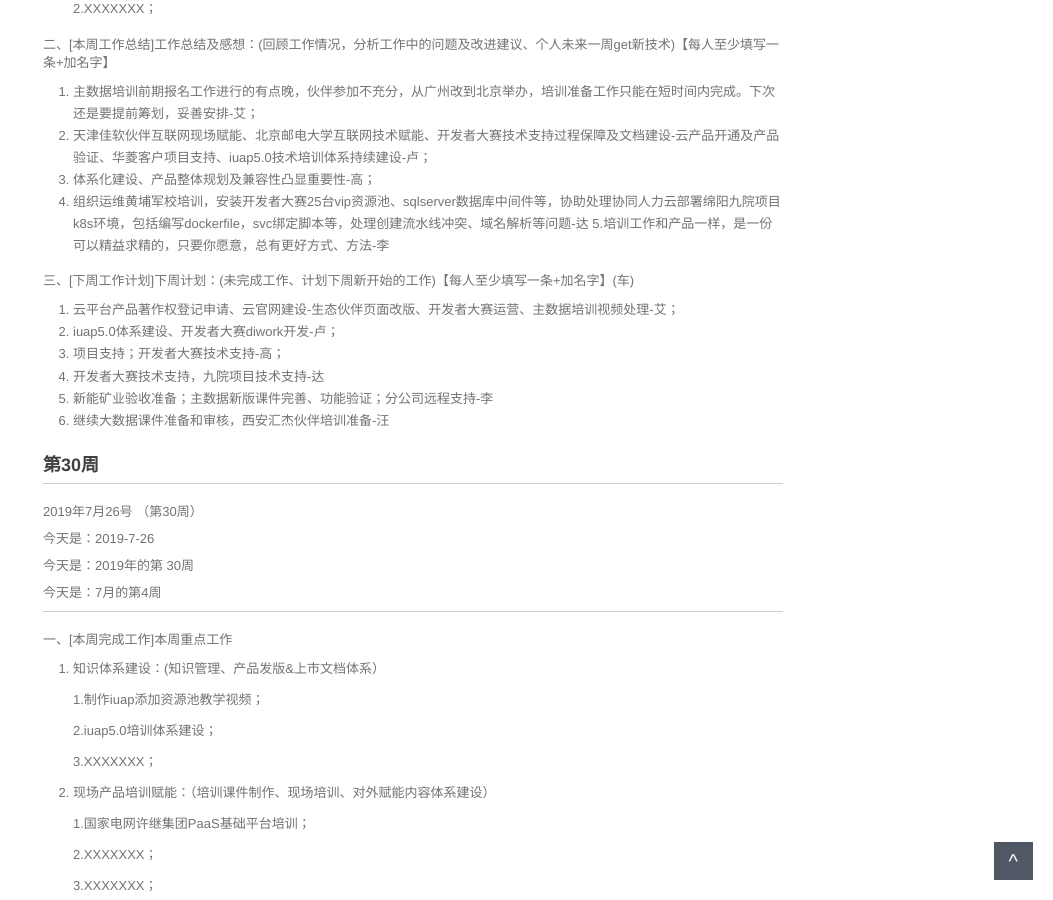
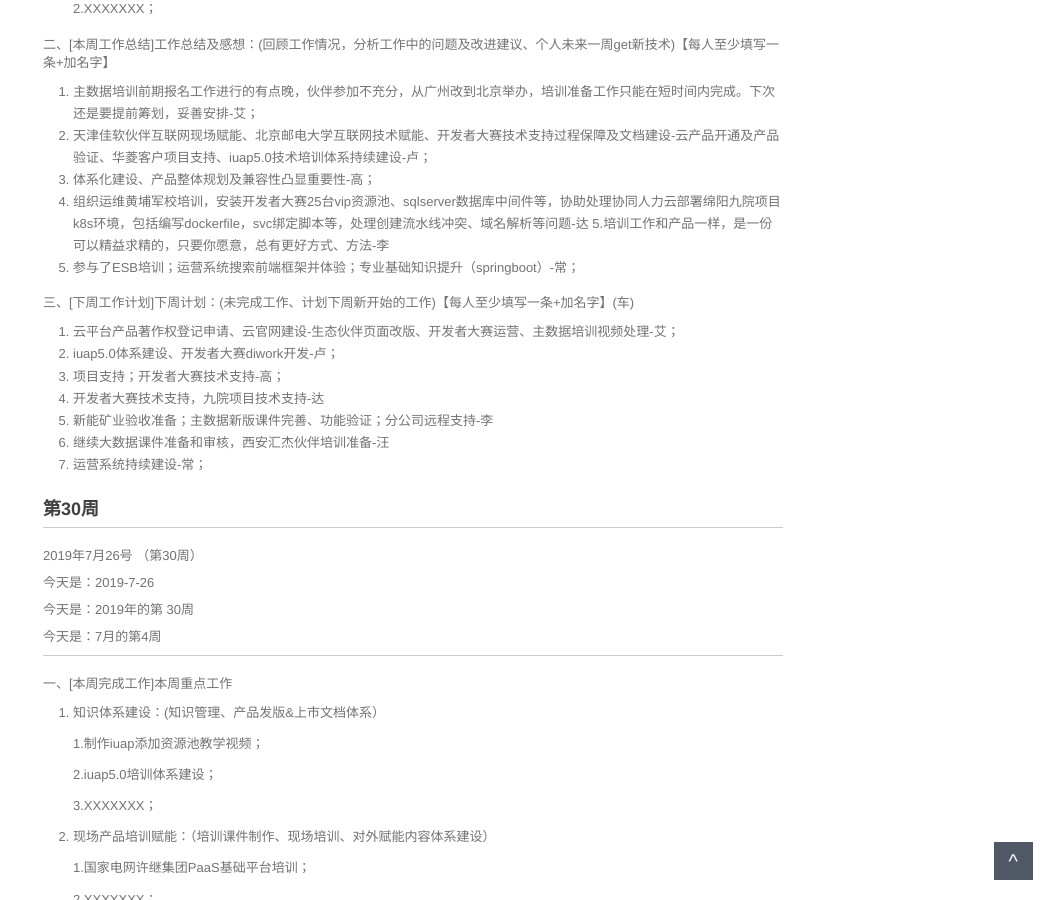
Before and after one commit to walllFlower/blog, a Jekyll site: the page built from _posts/2018-07-17-day_report_cxz.md, in a window 1280 px wide and 900 px high, scrolled down 1315 px. Shown: the whole window, without its empty margins (227-1280 px from the left). Built offline with Jekyll 4.4.1, drawn with Linux system fonts in a browser that asks for light colours; comment, search, counter and statistics services are not loaded.

Commit message:
Update 2018-07-17-day_report_cxz.md

```diff
--- a/_posts/2018-07-17-day_report_cxz.md
+++ b/_posts/2018-07-17-day_report_cxz.md
@@ -83,6 +83,7 @@ categories: 技术运营工作周报
 3. 体系化建设、产品整体规划及兼容性凸显重要性-高；
 4. 组织运维黄埔军校培训，安装开发者大赛25台vip资源池、sqlserver数据库中间件等，协助处理协同人力云部署绵阳九院项目k8s环境，包括编写dockerfile，svc绑定脚本等，处理创建流水线冲突、域名解析等问题-达
 5.培训工作和产品一样，是一份可以精益求精的，只要你愿意，总有更好方式、方法-李
+6. 参与了ESB培训；运营系统搜索前端框架并体验；专业基础知识提升（springboot）-常；
 
 三、[下周工作计划]下周计划：(未完成工作、计划下周新开始的工作)【每人至少填写一条+加名字】(车)
 
@@ -92,6 +93,7 @@ categories: 技术运营工作周报
 4. 开发者大赛技术支持，九院项目技术支持-达
 5. 新能矿业验收准备；主数据新版课件完善、功能验证；分公司远程支持-李
 6. 继续大数据课件准备和审核，西安汇杰伙伴培训准备-汪
+7. 运营系统持续建设-常；
 
 
 
```
